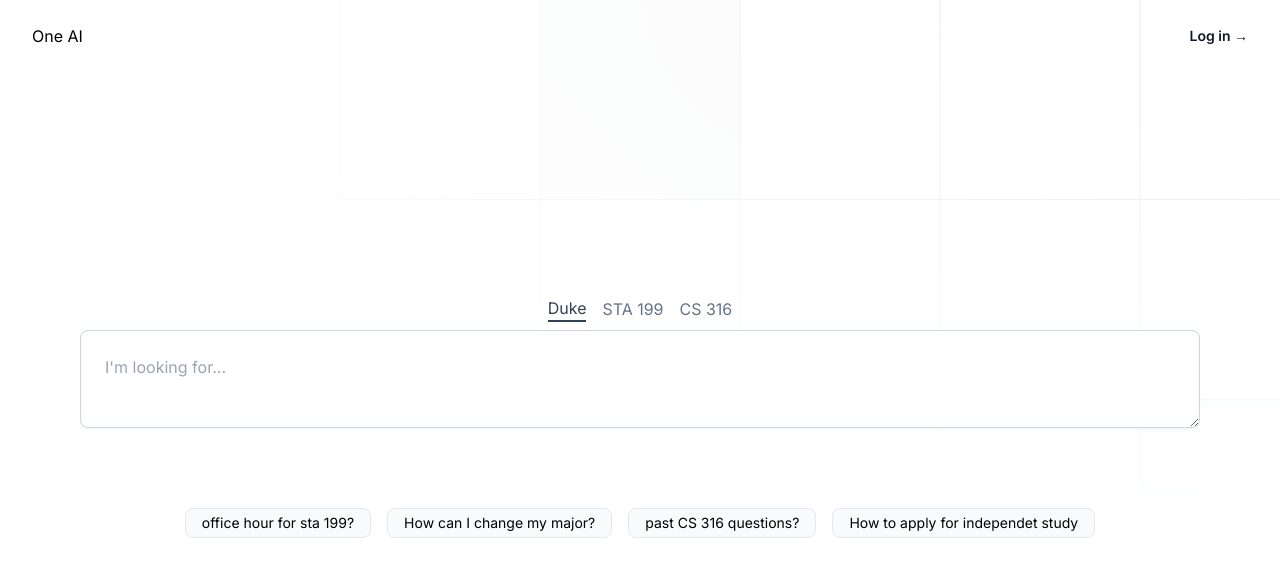
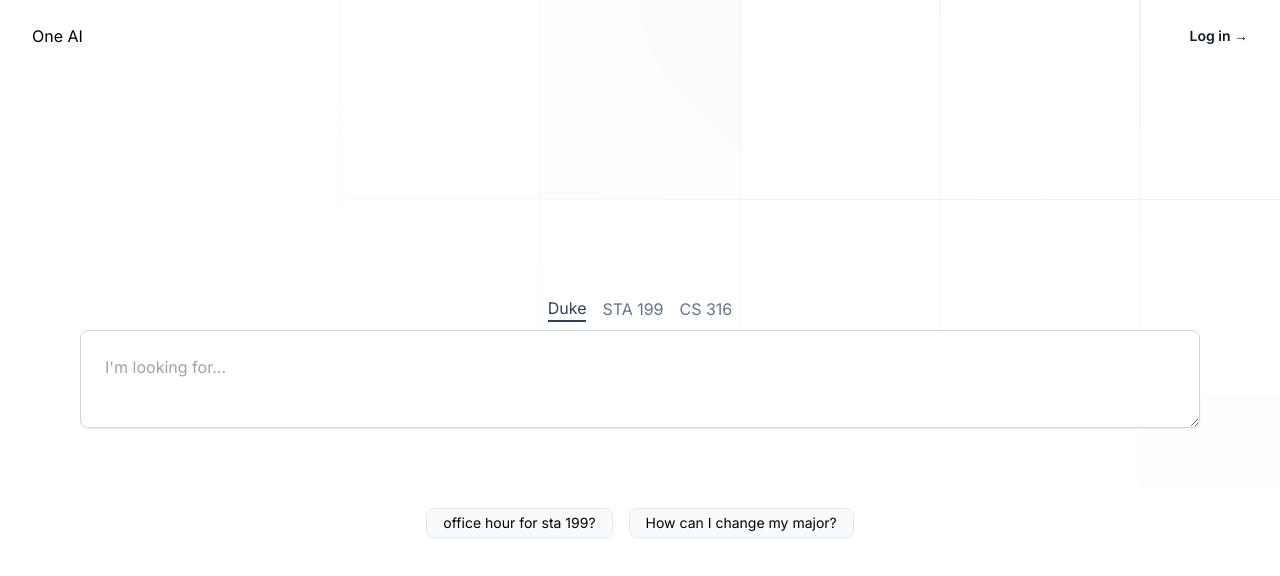
Before and after one commit to coffeewithone/oneai, a Next.js app: page / in a window 1280 px wide. Shown: the top 576 px of the page. Built offline with nearby package versions, Linux system fonts and the light colour scheme.

Commit message:
query-error-fix

```diff
--- a/app/page.tsx
+++ b/app/page.tsx
@@ -7,16 +7,16 @@ export default function Home() {
   const [generating, setGenerating] = useState(false);
   const [generatedContent, setGeneratedContent] = useState("");
 
-  const handleSubmit = async function fetchNames() {
-    setGeneratedContent(""); // Reset content here
+  const handleSubmit = async function fetchNames(query: string) {
+    setGeneratedContent("");
     setGenerating(true);
-    const res = await fetch("http://127.0.0.1:5328/generate-names", {
+    const res = await fetch("http://127.0.0.1:5328/generate-answer", {
       method: "POST",
       headers: {
         "Content-Type": "application/json",
       },
       body: JSON.stringify({
-        content: searchQuery,
+        content: query,
       }),
     });
 
@@ -110,7 +110,8 @@ export default function Home() {
             onChange={(e) => setSearchQuery(e.target.value)}
             onKeyDown={(e) => {
               if (e.key === "Enter") {
-                handleSubmit();
+                e.preventDefault();
+                handleSubmit(searchQuery);
               }
             }}
           />
@@ -120,8 +121,9 @@ export default function Home() {
           <button
             className="btn bg-slate-50 hover:bg-slate-200 rounded-lg px-4 py-1 m-2 border-slate-200 border"
             onClick={(e) => {
-              setSearchQuery("office hour for sta 199?");
-              handleSubmit();
+              const query = " office hour for sta 199?";
+              setSearchQuery(" office hour for sta 199?");
+              handleSubmit(query);
             }}
           >
             office hour for sta 199?
@@ -129,29 +131,12 @@ export default function Home() {
           <button
             className="btn bg-slate-50 hover:bg-slate-200 rounded-lg px-4 py-1 mx-2 border-slate-200 border"
             onClick={(e) => {
+              const query = "How can I change my major?";
               setSearchQuery("How can I change my major?");
-              handleSubmit();
+              handleSubmit(query);
             }}
           >
             How can I change my major?
-          </button>
-          <button
-            className="btn bg-slate-50 hover:bg-slate-200 rounded-lg px-4 py-1 m-2 border-slate-200 border"
-            onClick={(e) => {
-              setSearchQuery("past CS 316 questions?");
-              handleSubmit();
-            }}
-          >
-            past CS 316 questions?
-          </button>
-          <button
-            className="btn bg-slate-50 hover:bg-slate-200 rounded-lg px-4 py-1 mx-2 border-slate-200 border"
-            onClick={(e) => {
-              setSearchQuery("How to apply for independet study");
-              handleSubmit();
-            }}
-          >
-            How to apply for independet study
           </button>
         </div>
       </div>
```
Also changed, not shown: 1 other file (tests, documents, lock files or other folders).
